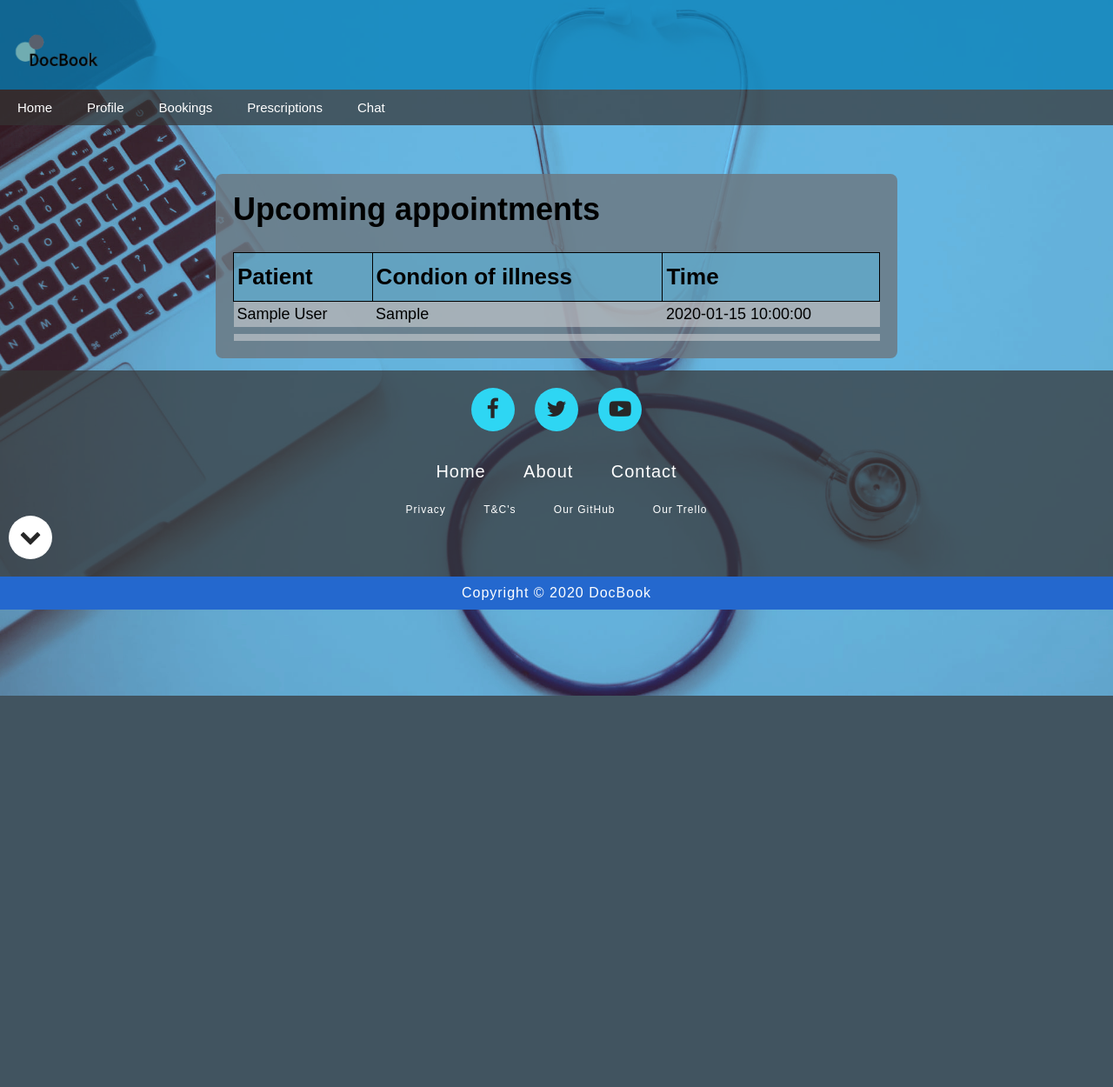
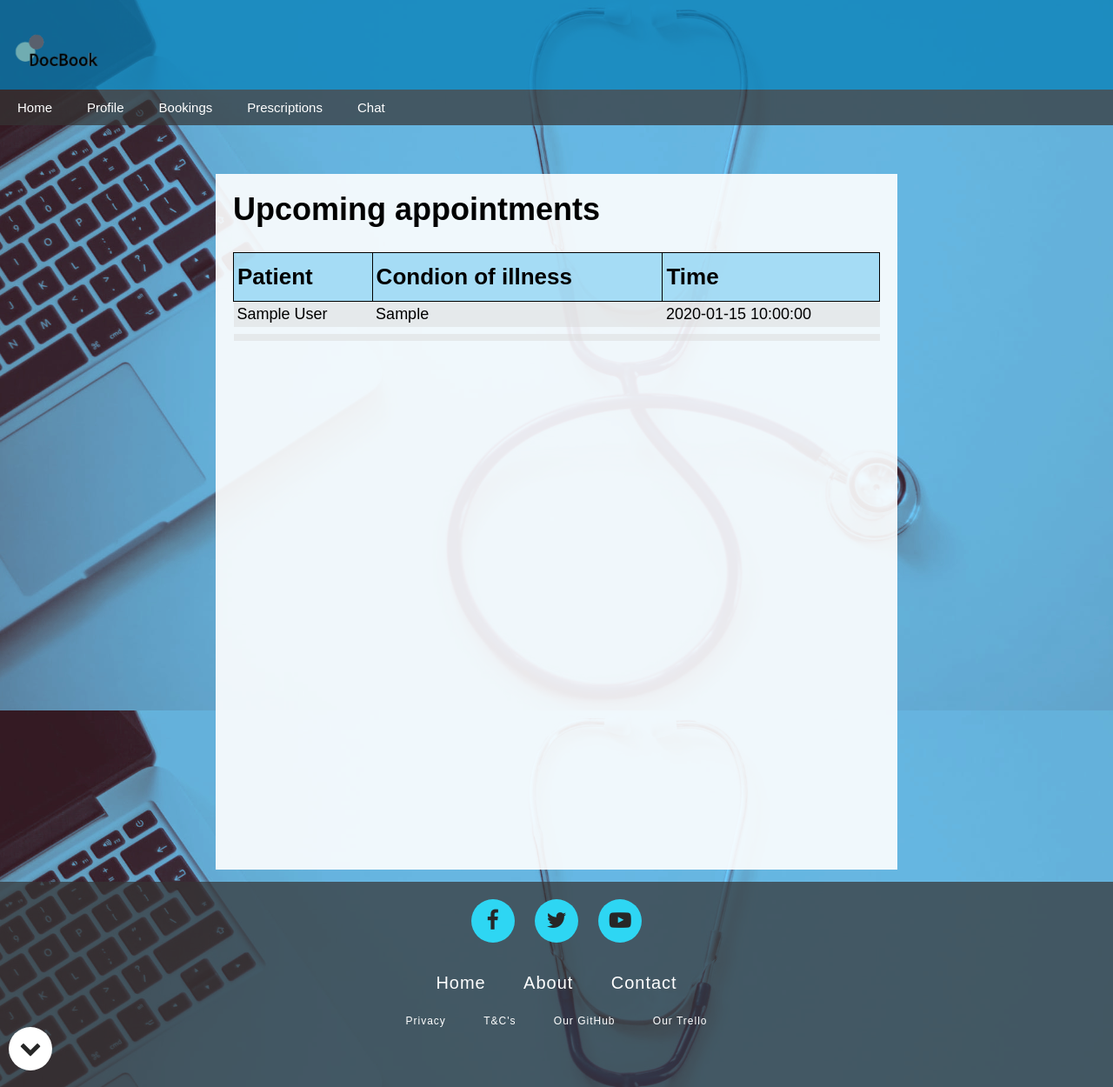
Before and after one commit to VP1996/SES1A-TM-5, a PHP site: page /DoctorAppointments.php in a window 1280 px wide. Shown: the top 1250 px of the page at 87% size. Before the commit the page ends 800 px from the top, so only its background shows below. Run offline with PHP 8.4, Linux system fonts and the light colour scheme; tables that the repository leaves empty or names only in its code hold one stand-in row (values such as "Sample post"); data that the repository does not hold is empty.

Commit message:
fix the color

```diff
--- a/docbookPHP/DoctorAppointments.php
+++ b/docbookPHP/DoctorAppointments.php
@@ -43,10 +43,11 @@
             <br>
 
         </div>
-        <div class="container1">
-            <div class="box1" style="flex: 3; background-color: rgba(108, 119, 128, 0.822); padding: 20px; border-radius: 8px;" >
+        <div class="container1" style="height: 800px">
+            <div class="box1" style="flex: 3; background-color: rgba(255, 255, 255, 0.9); padding: 20px;" >
                 <h1 >Upcoming appointments</h1>
                 <br>
+                <div style="overflow: auto" >
                   <table id="general">
                       <tr>
                         <th>Patient</th>
@@ -69,6 +70,7 @@
                         <td><?php printf(" %s ", $ForBooking3["ATime"]);?> </td>
                       </tr>
                   </table>
+                </div>
             </div>
 
             <div class="box2">
```
Lines whose indentation alone changed are shown as unchanged.
